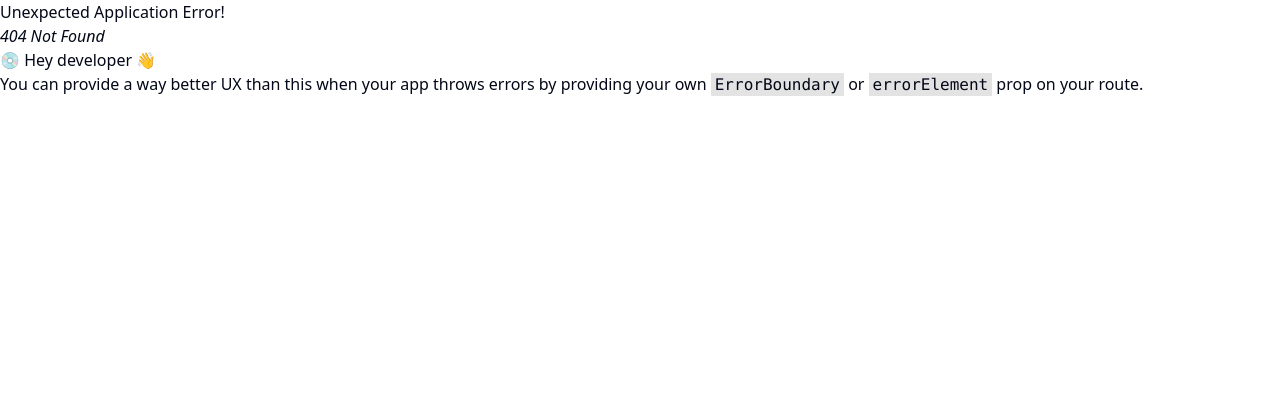
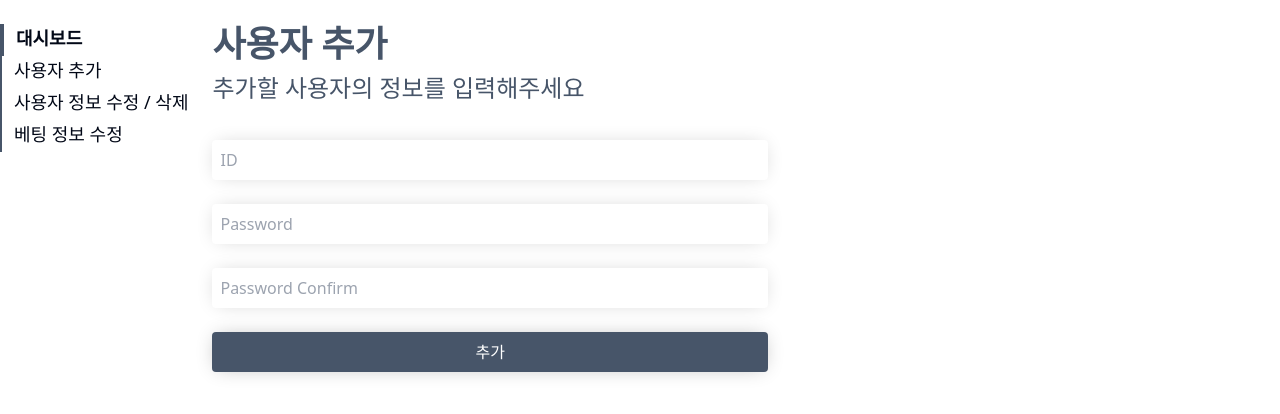
Before and after one commit to FORIF-REACT/Go-or-ani, a React (Vite) app: page /admin/adduser in a window 1280 px wide. Before the commit this address had no page. Shown: the top 414 px of the page. Built offline with nearby package versions, Linux system fonts and the light colour scheme.

Commit message:
Admin page Initialize
+ Added
main.tsx
router added for /admin/{adduser, modifyuser, modifybet}

Components
admin page sidebar, dashboard, add user, modify user, modify bet

Reveiw Point
How not to use Divider compoenent maybe replace with flex gap?

```diff
--- /dev/null
+++ b/src/pages/admin/BetModify.tsx
@@ -0,0 +1,7 @@
+export default function BetModify() {
+  return(
+    <div>
+      This page is for Bet Modify
+    </div>
+  )
+}
--- /dev/null
+++ b/src/pages/admin/Dashboard.tsx
@@ -0,0 +1,3 @@
+export default function Dashboard() {
+  return <div>This is page for admin dashboard</div>;
+}
--- /dev/null
+++ b/src/pages/admin/Divider.tsx
@@ -0,0 +1,5 @@
+export default function Divider({height = '1.5rem'} : {height?:string}) {
+  return (
+    <div style={{height: height}} className="w-full"/>
+  )
+}
--- /dev/null
+++ b/src/pages/admin/Sidebar.tsx
@@ -0,0 +1,65 @@
+import { Link } from "react-router-dom";
+import Divider from "./Divider";
+
+type Menu = {
+  title: string;
+  link: string;
+};
+
+export default function Sidebar({
+  menus,
+  selected,
+  setSelected,
+}: {
+  menus: Menu[];
+  selected: number;
+  setSelected: React.Dispatch<React.SetStateAction<number>>;
+}) {
+  return (
+    <div>
+      <Divider />
+      {menus.map((value: Menu, i: number) => {
+        return (
+          <div
+            onClick={() => {
+              setSelected(i);
+            }}
+          >
+            <Menu
+              value={value.title}
+              link={value.link}
+              selected={i == selected}
+            />
+          </div>
+        );
+      })}
+    </div>
+  );
+}
+
+function Menu({
+  value,
+  link,
+  selected,
+}: {
+  value: string;
+  link: string;
+  selected: boolean;
+}) {
+  return (
+    <Link to={"/admin" + (link ? "/" + link : "")}>
+      <div className="flex flex-row">
+        <div
+          style={{ width: selected ? "4px" : "2px" }}
+          className="bg-slate-600 h-8"
+        />
+        <div
+          style={{ fontWeight: selected ? "bold" : "" }}
+          className="text-lg pl-3"
+        >
+          {value}
+        </div>
+      </div>
+    </Link>
+  );
+}
--- /dev/null
+++ b/src/pages/admin/UserAdd.tsx
@@ -0,0 +1,40 @@
+import Divider from "./Divider";
+
+export default function UserAdd() {
+  return (
+    <div>
+      <Divider />
+
+      <div className="text-4xl font-bold text-slate-600 pb-2">사용자 추가</div>
+      <div className="text-2xl text-slate-600">
+        추가할 사용자의 정보를 입력해주세요
+      </div>
+
+      <Divider />
+
+      <form className="flex flex-col">
+        <input
+          className="p-2 my-3 shadow-[0_0_20px_-5px_rgba(0,0,0,0.2)] hover:shadow-[0_0_30px_-5px_rgba(0,0,0,0.2)] transition-all rounded focus:outline-none"
+          type="text"
+          name="ID"
+          placeholder="ID"
+        />
+
+        <input
+          className="p-2 my-3 shadow-[0_0_20px_-5px_rgba(0,0,0,0.2)] hover:shadow-[0_0_30px_-5px_rgba(0,0,0,0.2)] transition-all rounded focus:outline-none"
+          type="password"
+          name="Password"
+          placeholder="Password"
+        />
+
+        <input
+          className="p-2 my-3 shadow-[0_0_20px_-5px_rgba(0,0,0,0.2)] hover:shadow-[0_0_30px_-5px_rgba(0,0,0,0.2)] transition-all rounded focus:outline-none"
+          type="password"
+          name="Password Confirm"
+          placeholder="Password Confirm"
+        />
+        <input className=" h-10 mt-3 text-white bg-slate-600 shadow-[0_0_20px_-5px_rgba(0,0,0,0.3)] hover:shadow-[0_0_30px_-5px_rgba(0,0,0,0.5)] transition-all rounded" type="submit" value="추가" />
+      </form>
+    </div>
+  );
+}
--- /dev/null
+++ b/src/pages/admin/UserModify.tsx
@@ -0,0 +1,36 @@
+import Divider from "./Divider";
+
+export default function UserModify() {
+  const sampleData = [
+    { name: "강한민", age: "23", gender: "남" },
+    { name: "이두혁", age: "23", gender: "남" },
+    { name: "조성진", age: "23", gender: "남" },
+  ];
+
+  return (
+    <div>
+      <Divider />
+
+      <div className="text-4xl font-bold text-slate-600 pb-2">
+        사용자 정보 수정 / 삭제
+      </div>
+      <div className="text-2xl text-slate-600">
+        사용자를 선택 후 수정해주세요
+      </div>
+
+      <Divider />
+
+      <div className="flex flex-col gap-4">
+        {sampleData.map((value) => {
+          return (
+            <div className="flex flex-row gap-4 p-4 rounded bg-slate-600 hover:bg-black transition-all">
+              <div className="text-white">{value.name}</div>
+              <div className="text-white">{value.age}</div>
+              <div className="text-white">{value.gender}</div>
+            </div>
+          );
+        })}
+      </div>
+    </div>
+  );
+}
--- /dev/null
+++ b/src/pages/admin/index.tsx
@@ -0,0 +1,42 @@
+import { useState } from "react";
+import Sidebar from "./Sidebar";
+import { Outlet } from "react-router-dom";
+
+type Menu = {
+  title:string,
+  link:string
+}
+
+const menus: Menu[]= [
+  {title: "대시보드", link: ""},
+  {title: "사용자 추가", link: "adduser"},
+  {title: "사용자 정보 수정 / 삭제", link: "modifyuser"},
+  {title: "베팅 정보 수정", link: "modifybet"},
+];
+
+export default function Admin() {
+  const [selected, setSelected] = useState<number>(0);
+
+  return (
+    <div className="w-[768px] flex flex-row">
+      <div className="flex-shrink-0">
+        <Sidebar menus={menus} selected={selected} setSelected={setSelected} />
+      </div>
+
+      <div className="w-full ml-6">
+        <Outlet/>
+      </div>
+    </div>
+  );
+}
+
+// function Controller({ menu }: { menu: string }) {
+//   switch (menu) {
+//     case "사용자 추가":
+//       return <UserAdd />;
+//     case "사용자 정보 수정 / 삭제":
+//       return <UserModify />;
+//     case "베팅 정보 수정":
+//       return <BetModify />;
+//   }
+// }
```
Also changed, not shown: src/main.tsx (+32 -0 lines).
